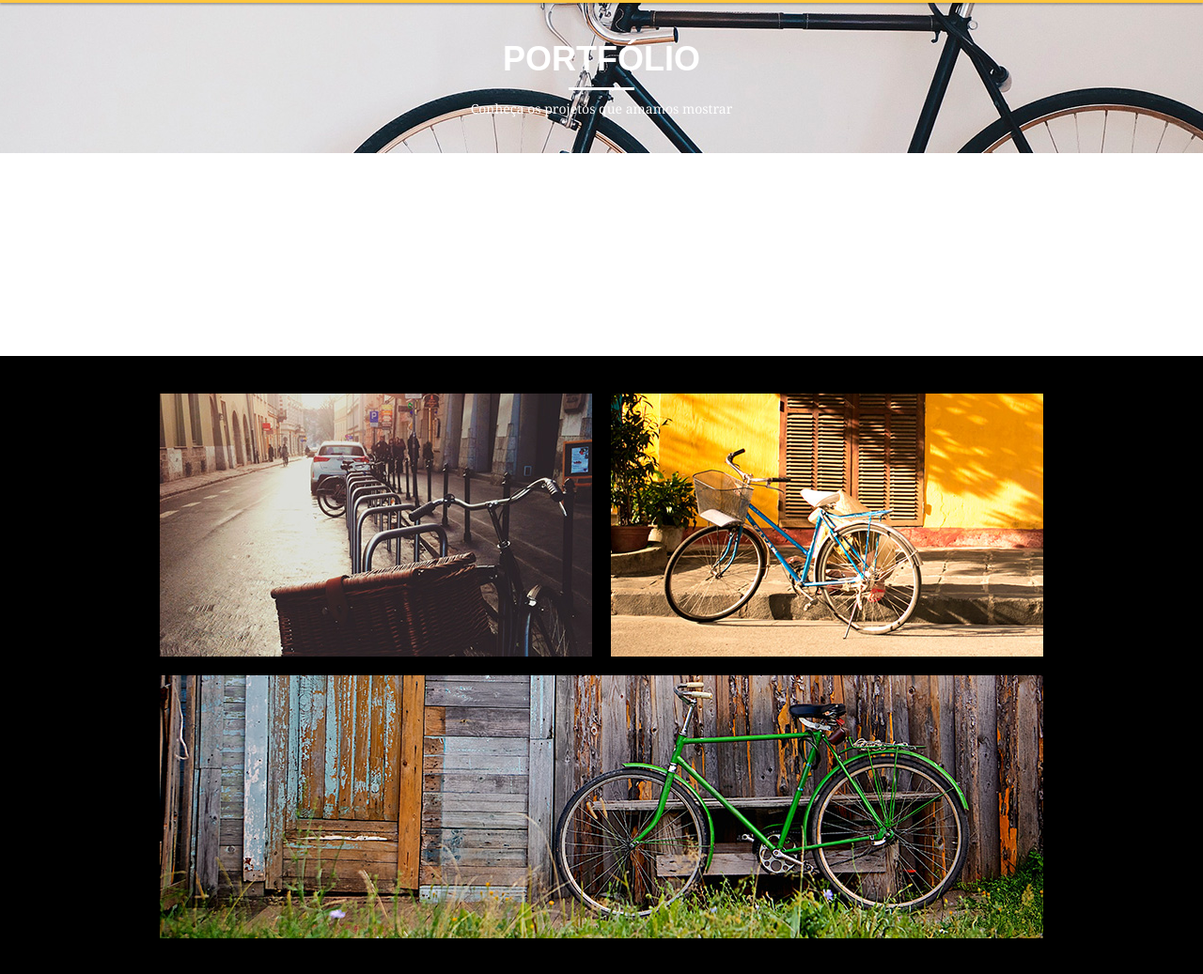
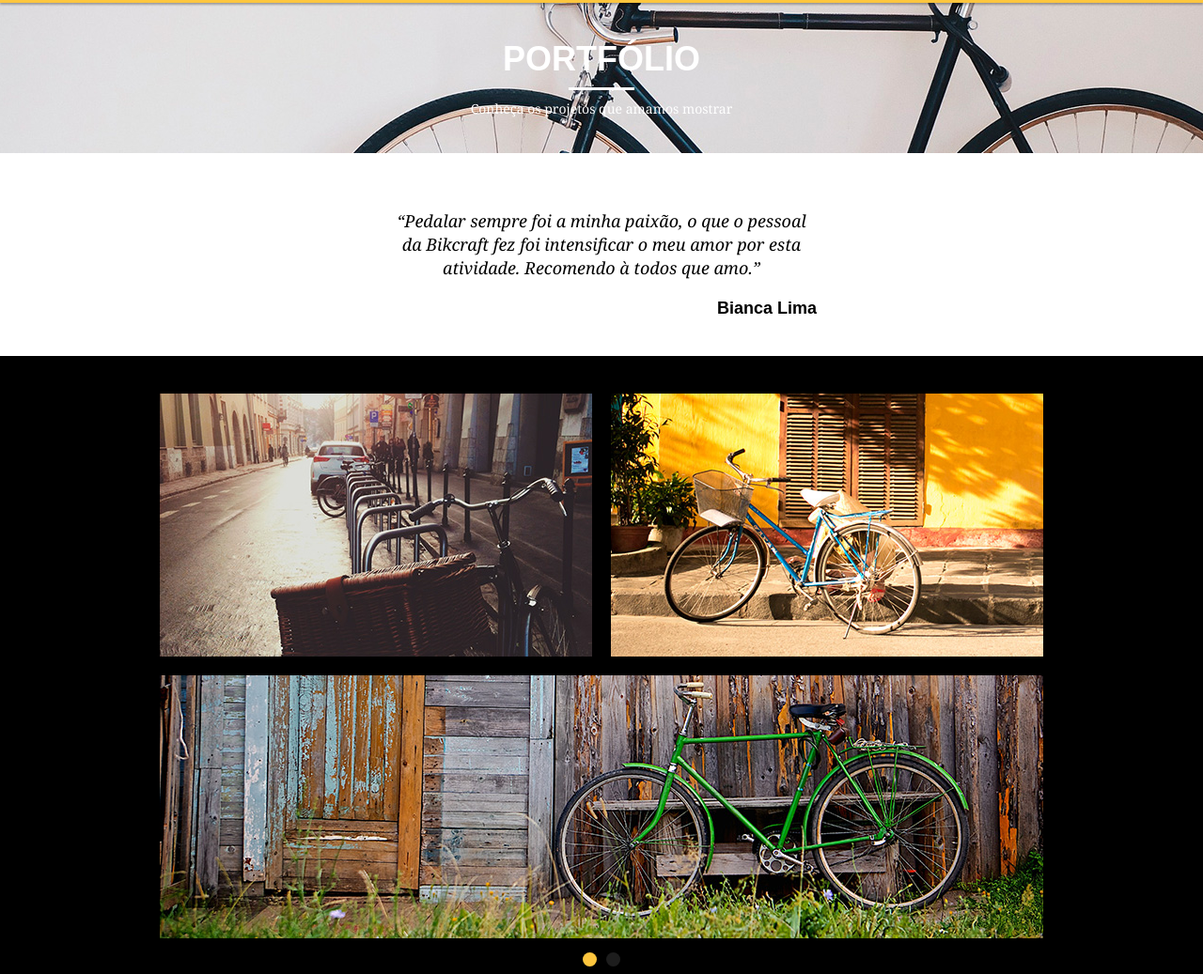
Before and after one commit to LucasBLCarmo/Bikcraft, a plain HTML site: page portfolio.html in a window 1280 px wide. Shown: the part 87-1124 px from the top of the page at 94% size. Drawn offline with nearby package versions, Linux system fonts and the light colour scheme; the site is published under a folder, as on GitHub Pages, so addresses that start at the root find nothing.

Commit message:
Add files via upload

```diff
--- a/portfolio.html
+++ b/portfolio.html
@@ -55,7 +55,8 @@
         </div>
     </section>
 
-    <section class="section-cite container-grid animar-aleatorio">
+    <section class="section-cite">
+        <div class="container-grid animar-aleatorio">
 
             <ul class="rslides">
                 <li>
@@ -84,6 +85,7 @@
                     </blockquote>
                 </li>
             </ul>
+        </div>
     </section>
 
 
@@ -202,8 +204,8 @@
 
     <script src="http://ajax.googleapis.com/ajax/libs/jquery/3.6.0/jquery.min.js"></script>
     <script>window.jQuery || document.write('<script src="/libs/jquery-3.6.0.min.js"><\/script>')</script>
-    <script src="/js/plugins.js"></script>
-    <script src="/js/main.js"></script>
+    <script src="js/plugins.js"></script>
+    <script src="js/main.js"></script>
 </body>
 
 </html>
```
Lines whose indentation alone changed are shown as unchanged.
